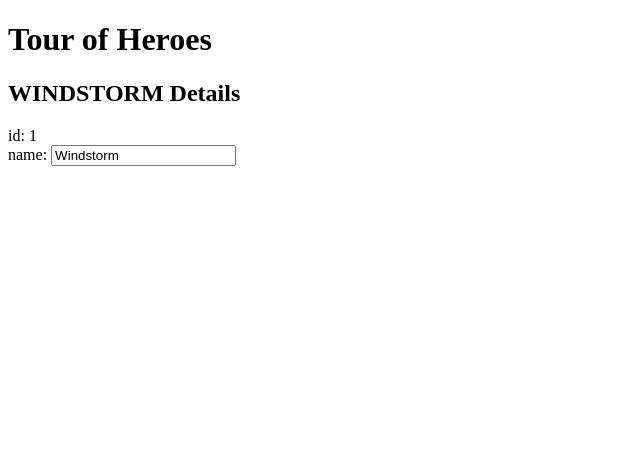
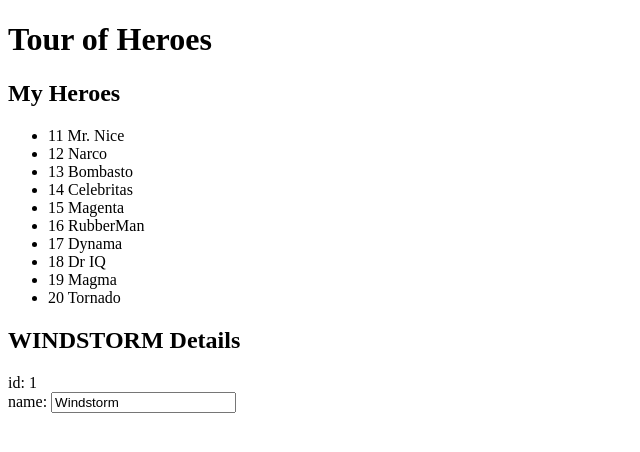
Before and after one commit to jhachtel/Tour-of-Heroes, an Angular app: page / in a window 1280 px wide. Shown: the top 452 px of the page, without its empty margins (0-640 px from the left). Built offline with nearby package versions, Linux system fonts and the light colour scheme.

Commit message:
Added hero list and functionality

```diff
--- a/src/app/heroes/heroes.component.html
+++ b/src/app/heroes/heroes.component.html
@@ -1,3 +1,11 @@
+<h2>My Heroes</h2>
+
+<ul>
+  <li *ngFor="let hero of heroes">
+    <span class="badge">{{hero.id}}</span> {{hero.name}}
+  </li>
+</ul>
+
 <h2>{{hero.name | uppercase}} Details</h2>
 <div><span>id: </span>{{hero.id}}</div>
 <div>
--- a/src/app/heroes/heroes.component.ts
+++ b/src/app/heroes/heroes.component.ts
@@ -1,5 +1,6 @@
 import { Component, OnInit } from '@angular/core';
 import { Hero } from '../hero';
+import { HEROES } from '../mock-heroes';
 
 @Component({
   selector: 'app-heroes',
@@ -7,6 +8,9 @@
   styleUrls: ['./heroes.component.css']
 })
 export class HeroesComponent implements OnInit {
+
+  heroes = HEROES;
+
   hero: Hero = {
     id: 1,
     name: 'Windstorm'
--- /dev/null
+++ b/src/app/mock-heroes.ts
@@ -0,0 +1,14 @@
+import { Hero } from './hero';
+
+export const HEROES: Hero[] = [
+    { id: 11, name: 'Mr. Nice' },
+    { id: 12, name: 'Narco' },
+    { id: 13, name: 'Bombasto' },
+    { id: 14, name: 'Celebritas' },
+    { id: 15, name: 'Magenta' },
+    { id: 16, name: 'RubberMan' },
+    { id: 17, name: 'Dynama' },
+    { id: 18, name: 'Dr IQ' },
+    { id: 19, name: 'Magma' },
+    { id: 20, name: 'Tornado' }
+];
```
